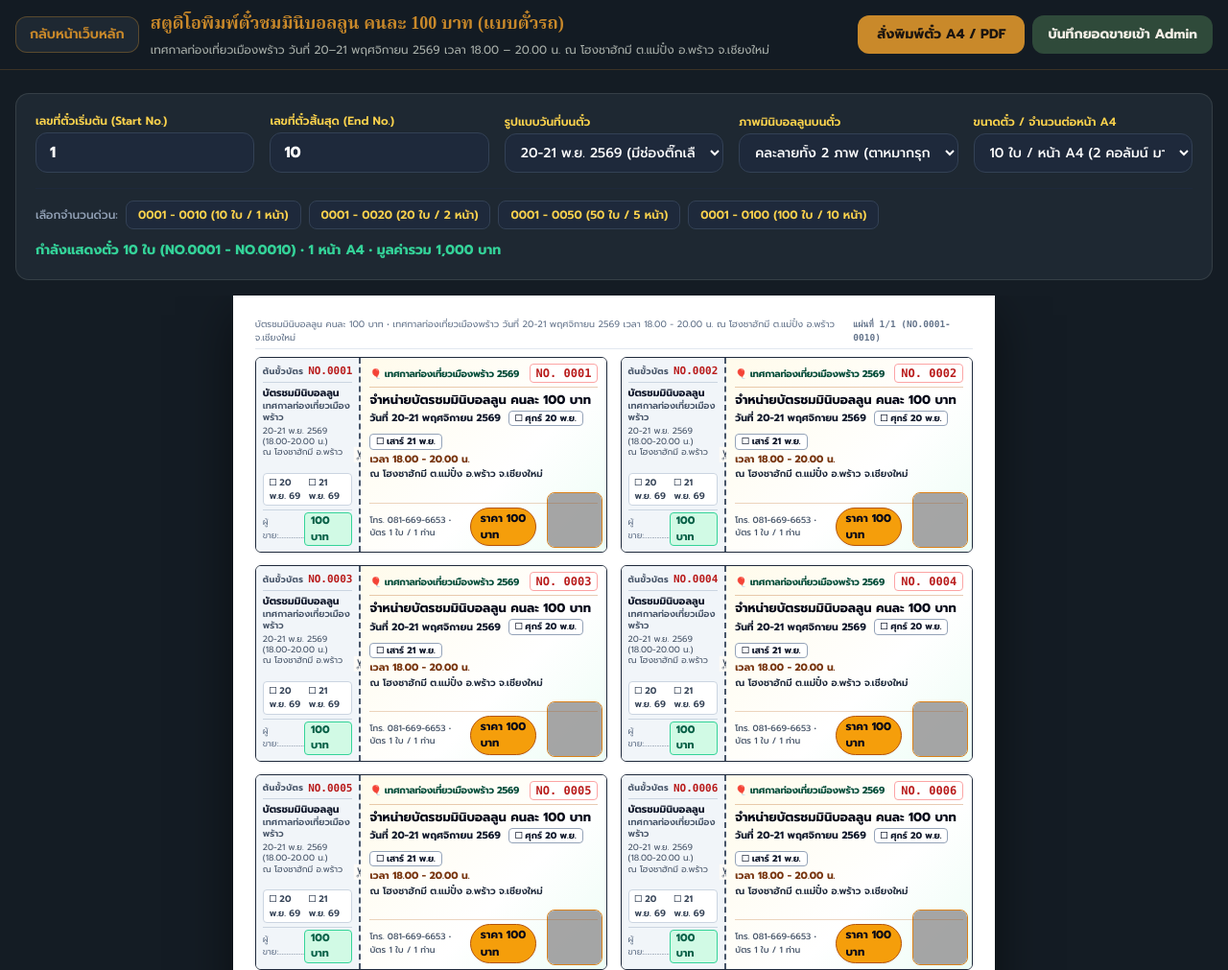
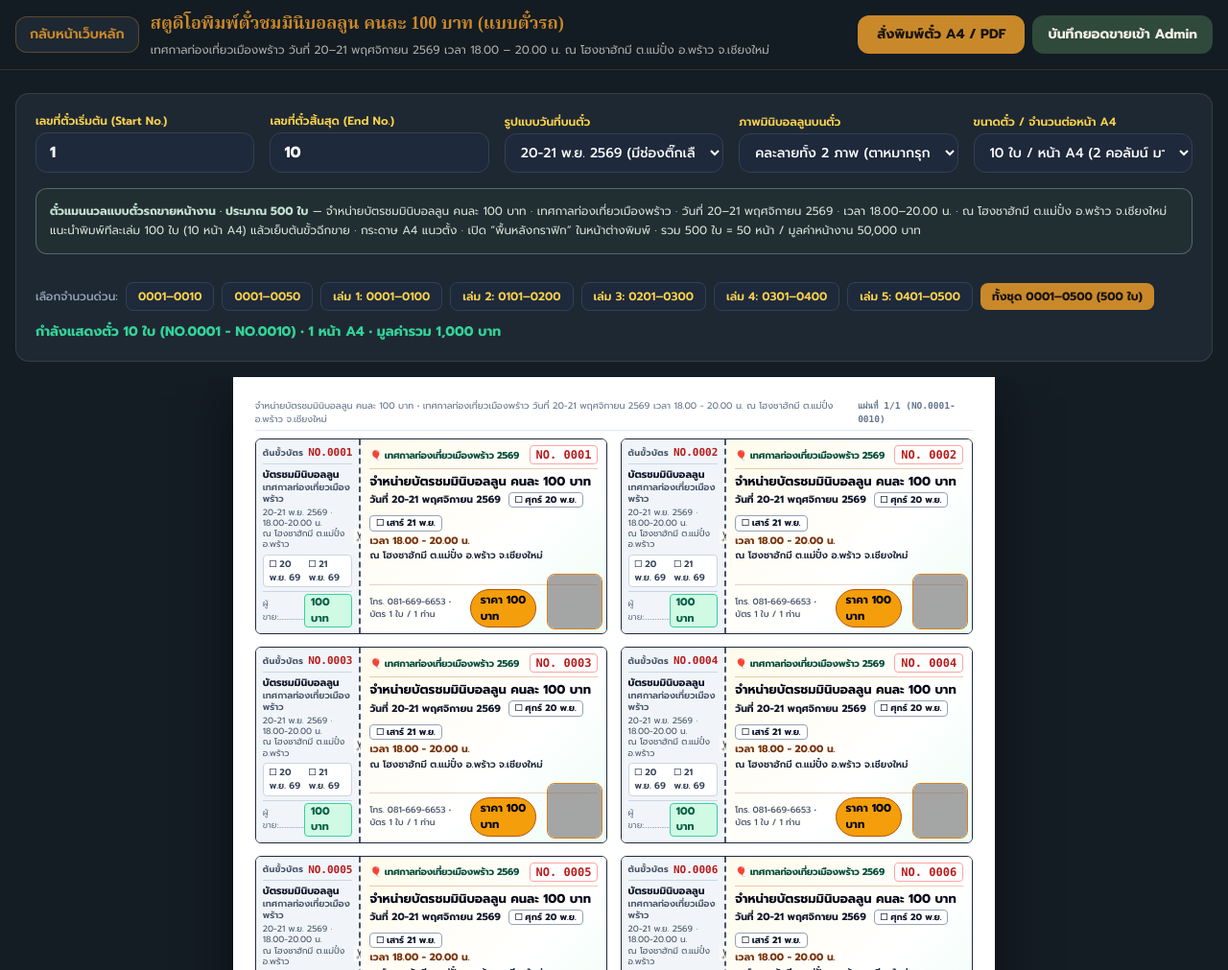
Before and after one commit to chinchetthase66-arch/unfounded, a plain HTML site: page tickets.html in a window 1280 px wide. Shown: the top 1011 px of the page at 96% size. Drawn offline with nearby package versions, Linux system fonts and the light colour scheme; grey boxes are pictures that could not be loaded; a web font is replaced by a local one.

Commit message:
Prepare mini-balloon bus tickets for a 500-ticket venue print run.
Add booklet presets for NO.0001-0500 in 100-ticket batches and chunked A4 rendering so staff can print tear-off manuals without freezing the browser.

```diff
--- a/tickets.html
+++ b/tickets.html
@@ -259,22 +259,25 @@
         </div>
       </div>
 
+      <!-- คู่มือพิมพ์หน้างาน ~500 ใบ (ตามคำขอลูกค้า) -->
+      <div class="mt-4 p-3.5 rounded-xl border text-xs leading-relaxed" style="background:rgba(47,74,58,0.22);border-color:rgba(184,212,196,0.35);color:var(--mist);">
+        <strong style="color:#c5e0d0;">ตั๋วแมนนวลแบบตั๋วรถขายหน้างาน · ประมาณ 500 ใบ</strong>
+        — จำหน่ายบัตรชมมินิบอลลูน คนละ 100 บาท · เทศกาลท่องเที่ยวเมืองพร้าว · วันที่ 20–21 พฤศจิกายน 2569 · เวลา 18.00–20.00 น. · ณ โฮงชาฮักมี ต.แม่ปั๋ง อ.พร้าว จ.เชียงใหม่
+        <br />แนะนำพิมพ์ทีละเล่ม 100 ใบ (10 หน้า A4) แล้วเย็บต้นขั้วฉีกขาย · กระดาษ A4 แนวตั้ง · เปิด “พื้นหลังกราฟิก” ในหน้าต่างพิมพ์ · รวม 500 ใบ = 50 หน้า / มูลค่าหน้างาน 50,000 บาท
+      </div>
+
       <!-- ปุ่มลัดเลือกจำนวนใบ -->
       <div class="mt-4 pt-3 border-t border-slate-800 flex flex-wrap items-center justify-between gap-3 text-xs">
         <div class="flex flex-wrap items-center gap-2">
           <span class="text-slate-400 font-medium">เลือกจำนวนด่วน:</span>
-          <button onclick="setRangePreset(1, 10)" class="px-3 py-1.5 rounded-lg bg-slate-800 hover:bg-slate-700 text-amber-300 border border-slate-700 font-semibold">
-            0001 - 0010 (10 ใบ / 1 หน้า)
-          </button>
-          <button onclick="setRangePreset(1, 20)" class="px-3 py-1.5 rounded-lg bg-slate-800 hover:bg-slate-700 text-amber-300 border border-slate-700 font-semibold">
-            0001 - 0020 (20 ใบ / 2 หน้า)
-          </button>
-          <button onclick="setRangePreset(1, 50)" class="px-3 py-1.5 rounded-lg bg-slate-800 hover:bg-slate-700 text-amber-300 border border-slate-700 font-semibold">
-            0001 - 0050 (50 ใบ / 5 หน้า)
-          </button>
-          <button onclick="setRangePreset(1, 100)" class="px-3 py-1.5 rounded-lg bg-slate-800 hover:bg-slate-700 text-amber-300 border border-slate-700 font-semibold">
-            0001 - 0100 (100 ใบ / 10 หน้า)
-          </button>
+          <button type="button" onclick="setRangePreset(1, 10)" class="px-3 py-1.5 rounded-lg bg-slate-800 hover:bg-slate-700 text-amber-300 border border-slate-700 font-semibold">0001–0010</button>
+          <button type="button" onclick="setRangePreset(1, 50)" class="px-3 py-1.5 rounded-lg bg-slate-800 hover:bg-slate-700 text-amber-300 border border-slate-700 font-semibold">0001–0050</button>
+          <button type="button" onclick="setRangePreset(1, 100)" class="px-3 py-1.5 rounded-lg bg-slate-800 hover:bg-slate-700 text-amber-300 border border-slate-700 font-semibold">เล่ม 1: 0001–0100</button>
+          <button type="button" onclick="setRangePreset(101, 200)" class="px-3 py-1.5 rounded-lg bg-slate-800 hover:bg-slate-700 text-amber-300 border border-slate-700 font-semibold">เล่ม 2: 0101–0200</button>
+          <button type="button" onclick="setRangePreset(201, 300)" class="px-3 py-1.5 rounded-lg bg-slate-800 hover:bg-slate-700 text-amber-300 border border-slate-700 font-semibold">เล่ม 3: 0201–0300</button>
+          <button type="button" onclick="setRangePreset(301, 400)" class="px-3 py-1.5 rounded-lg bg-slate-800 hover:bg-slate-700 text-amber-300 border border-slate-700 font-semibold">เล่ม 4: 0301–0400</button>
+          <button type="button" onclick="setRangePreset(401, 500)" class="px-3 py-1.5 rounded-lg bg-slate-800 hover:bg-slate-700 text-amber-300 border border-slate-700 font-semibold">เล่ม 5: 0401–0500</button>
+          <button type="button" onclick="setRangePreset(1, 500)" class="px-3 py-1.5 rounded-lg font-extrabold border-0 cursor-pointer" style="background:var(--candle);color:var(--ink);">ทั้งชุด 0001–0500 (500 ใบ)</button>
         </div>
         <div id="ticketSummaryBadge" class="text-emerald-400 font-bold text-sm">
           กำลังแสดงตั๋ว 10 ใบ (รวมมูลค่า 1,000 บาท)
@@ -419,10 +422,10 @@
                 เทศกาลท่องเที่ยวเมืองพร้าว
               </div>
               <div class="text-[9px] text-slate-600 leading-tight mt-0.5">
-                20-21 พ.ย. 2569 (18.00-20.00 น.)
+                20-21 พ.ย. 2569 · 18.00-20.00 น.
               </div>
               <div class="text-[9px] text-slate-600 leading-tight">
-                ณ โฮงชาฮักมี อ.พร้าว
+                ณ โฮงชาฮักมี ต.แม่ปั๋ง อ.พร้าว
               </div>
             </div>
 
@@ -478,15 +481,20 @@
       `;
     }
 
+    let renderTicketsToken = 0;
+
     function renderTickets() {
       let start = parseInt(document.getElementById('startNumInput').value, 10) || 1;
       let end = parseInt(document.getElementById('endNumInput').value, 10) || 10;
       if (start < 1) start = 1;
       if (end < start) end = start;
+      // รองรับพิมพ์หน้างานชุดละสูงสุด 500 ใบ (ตามคำขอลูกค้า)
       if (end - start > 499) {
         end = start + 499;
         document.getElementById('endNumInput').value = end;
       }
+      document.getElementById('startNumInput').value = start;
+      document.getElementById('endNumInput').value = end;
 
       const dateMode = document.getElementById('dateModeSelect').value;
       const artworkMode = document.getElementById('artworkModeSelect').value;
@@ -501,21 +509,29 @@
         `กำลังแสดงตั๋ว ${totalTickets.toLocaleString()} ใบ (NO.${formatSerial(start)} - NO.${formatSerial(end)}) • ${totalPages} หน้า A4 • มูลค่ารวม ${totalValue.toLocaleString()} บาท`;
 
       const container = document.getElementById('sheetsContainer');
+      const token = ++renderTicketsToken;
+      container.innerHTML = `<div class="no-print text-center py-10 text-sm" style="color:var(--candle);">กำลังจัดหน้าตั๋ว ${totalTickets.toLocaleString()} ใบ (${totalPages} หน้า A4)…</div>`;
+
+      // สร้างทีละชุดหน้า เพื่อไม่ให้เบราว์เซอร์ค้างตอนเตรียม 500 ใบ
+      const CHUNK_PAGES = 5;
+      let pageIdx = 0;
       let sheetsHtml = '';
 
-      for (let pageIdx = 0; pageIdx < totalPages; pageIdx++) {
+      function paintChunk() {
+        if (token !== renderTicketsToken) return;
+        const chunkEnd = Math.min(totalPages, pageIdx + CHUNK_PAGES);
+        for (; pageIdx < chunkEnd; pageIdx++) {
           const pageStart = start + pageIdx * perPage;
           const pageEnd = Math.min(end, pageStart + perPage - 1);
           let cardsHtml = '';
           for (let num = pageStart; num <= pageEnd; num++) {
             cardsHtml += renderSingleTicketHtml(num, dateMode, artworkMode);
           }
-
           const gridClass = cols === 2 ? 'tickets-grid-2col' : 'tickets-grid-1col';
           sheetsHtml += `
             <div class="a4-sheet">
               <div class="flex items-center justify-between text-[9.5px] text-slate-500 border-b border-slate-200 pb-1 mb-2">
-              <span>บัตรชมมินิบอลลูน คนละ 100 บาท • เทศกาลท่องเที่ยวเมืองพร้าว วันที่ 20-21 พฤศจิกายน 2569 เวลา 18.00 - 20.00 น. ณ โฮงชาฮักมี ต.แม่ปั๋ง อ.พร้าว จ.เชียงใหม่</span>
+                <span>จำหน่ายบัตรชมมินิบอลลูน คนละ 100 บาท • เทศกาลท่องเที่ยวเมืองพร้าว วันที่ 20-21 พฤศจิกายน 2569 เวลา 18.00 - 20.00 น. ณ โฮงชาฮักมี ต.แม่ปั๋ง อ.พร้าว จ.เชียงใหม่</span>
                 <span class="font-mono font-bold">แผ่นที่ ${pageIdx + 1}/${totalPages} (NO.${formatSerial(pageStart)}-${formatSerial(pageEnd)})</span>
               </div>
               <div class="${gridClass}">
@@ -524,8 +540,13 @@
             </div>
           `;
         }
-
+        if (pageIdx < totalPages) {
+          requestAnimationFrame(paintChunk);
+        } else {
           container.innerHTML = sheetsHtml;
+        }
+      }
+      requestAnimationFrame(paintChunk);
     }
 
     function openRecordSalesModal() {
```
Lines whose indentation alone changed are shown as unchanged.
